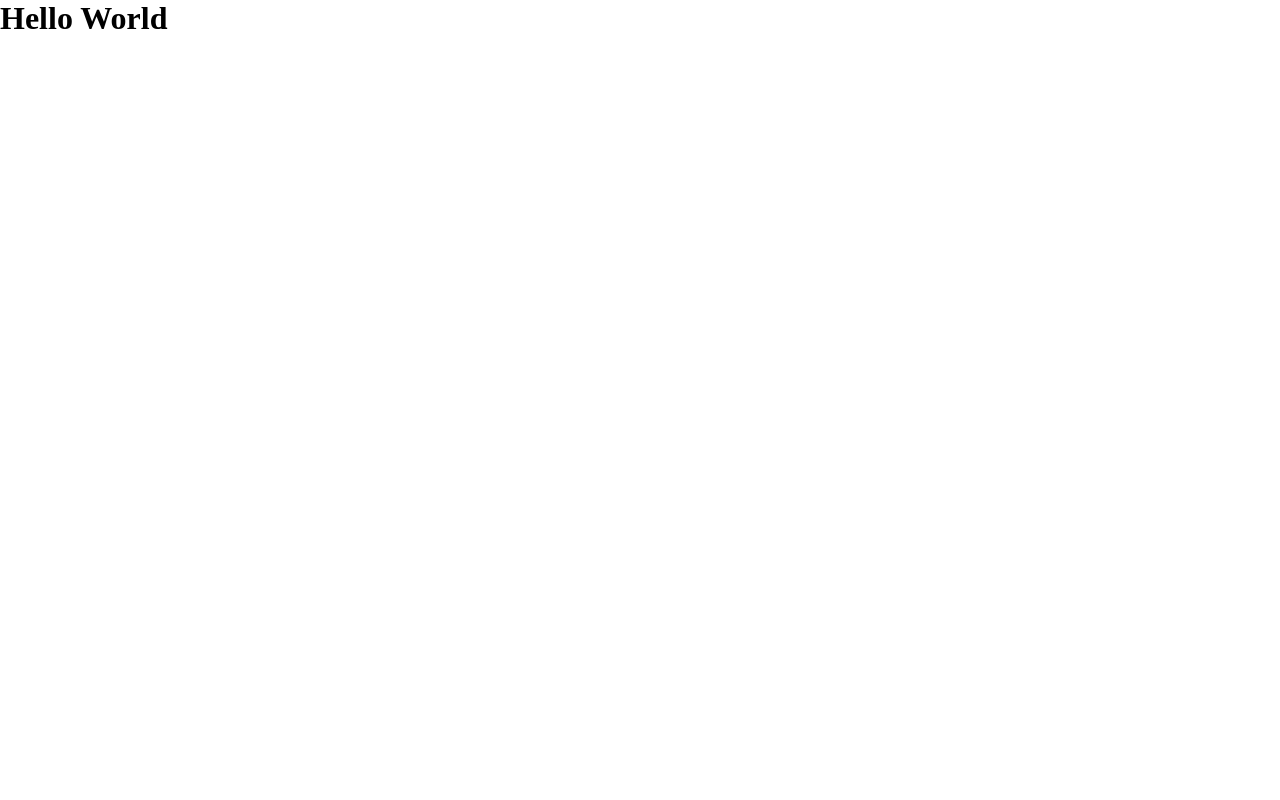
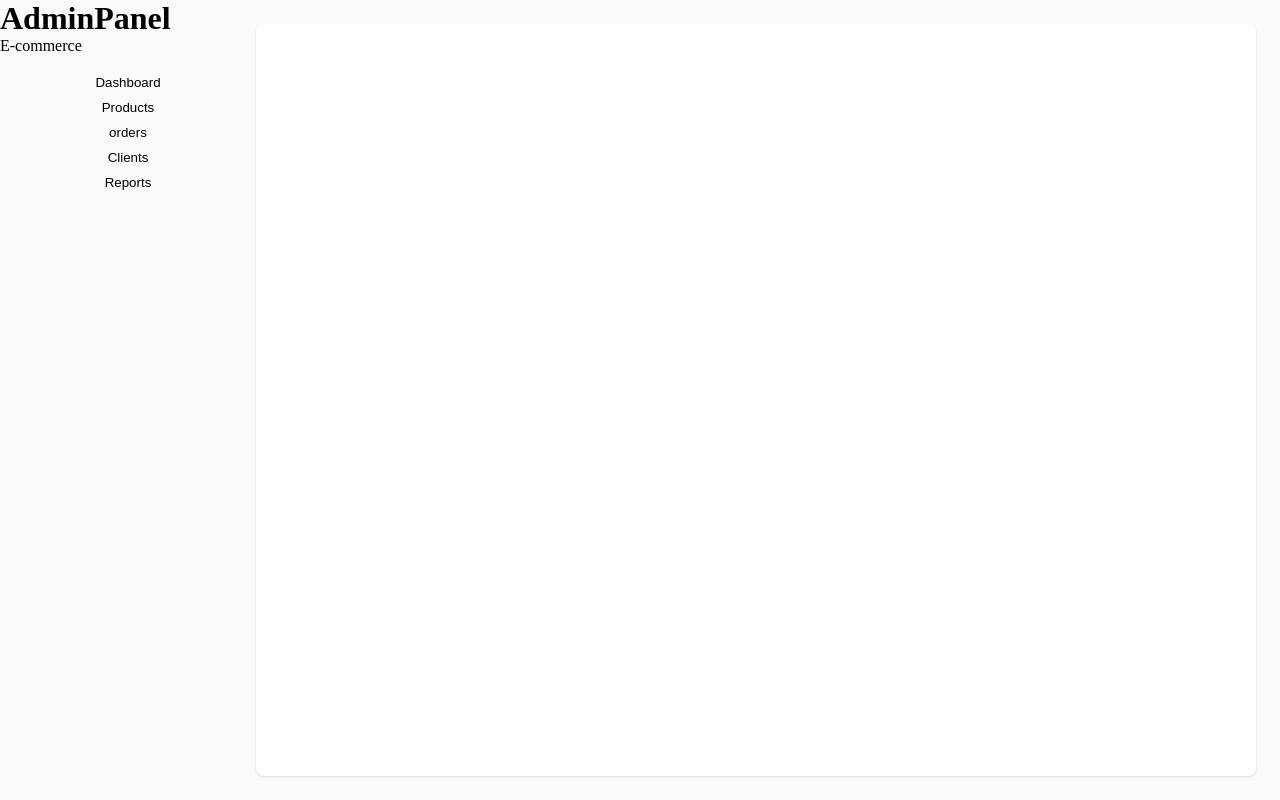
Before and after one commit to JamesLoor/html-work, a plain HTML site: page index.html in a window 1280 px wide. Drawn offline with Linux system fonts and the light colour scheme.

Commit message:
Agregar el layout basico del proyecto

```diff
--- a/index.html
+++ b/index.html
@@ -5,9 +5,26 @@
     <meta name="viewport" content="width=device-width, initial-scale=1.0" />
     <link rel="stylesheet" href="style.css" />
     <link rel="stylesheet" href="responsive.css" />
-    <title>Document</title>
+    <title>Products</title>
   </head>
   <body>
-    <h1>Hello World</h1>
+    <div class="layout-left">
+      <div>
+        <h1>AdminPanel</h1>
+        <span>E-commerce</span>
+      </div>
+
+      <div class="principal-panel">
+        <button class="buttons-principal">Dashboard</button>
+        <button class="buttons-principal">Products</button>
+        <button class="buttons-principal">orders</button>
+        <button class="buttons-principal">Clients</button>
+        <button class="buttons-principal">Reports</button>
+      </div>
+    </div>
+
+    <div class="layout-right">
+      <div class="layout-int"></div>
+    </div>
   </body>
 </html>
--- a/style.css
+++ b/style.css
@@ -3,3 +3,46 @@
   padding: 0px;
   box-sizing: border-box;
 }
+
+body {
+  height: 100%;
+  display: grid;
+  grid-template-columns: 256px 1fr;
+  background-color: #fafafa;
+  height: 100dvh;
+}
+
+.layout-left {
+  display: flex;
+  background-color: transparent;
+  flex-direction: column;
+  gap: 20px;
+  width: 256px;
+}
+
+.principal-panel {
+  display: flex;
+  flex-direction: column;
+  gap: 10px;
+}
+
+.buttons-principal {
+  border: none;
+  background-color: transparent;
+  cursor: pointer;
+}
+
+.layout-right {
+  padding: 24px 24px 24px 0px;
+  background-color: #fafafa;
+}
+
+.layout-int {
+  border-radius: 8px;
+  background-color: white;
+  box-shadow: 0px 1px 2px -1px rgba(0, 0, 0, 0.1),
+    0px 1px 3px 0px rgba(0, 0, 0, 0.1);
+
+  width: 100%;
+  height: 100%;
+}
```
